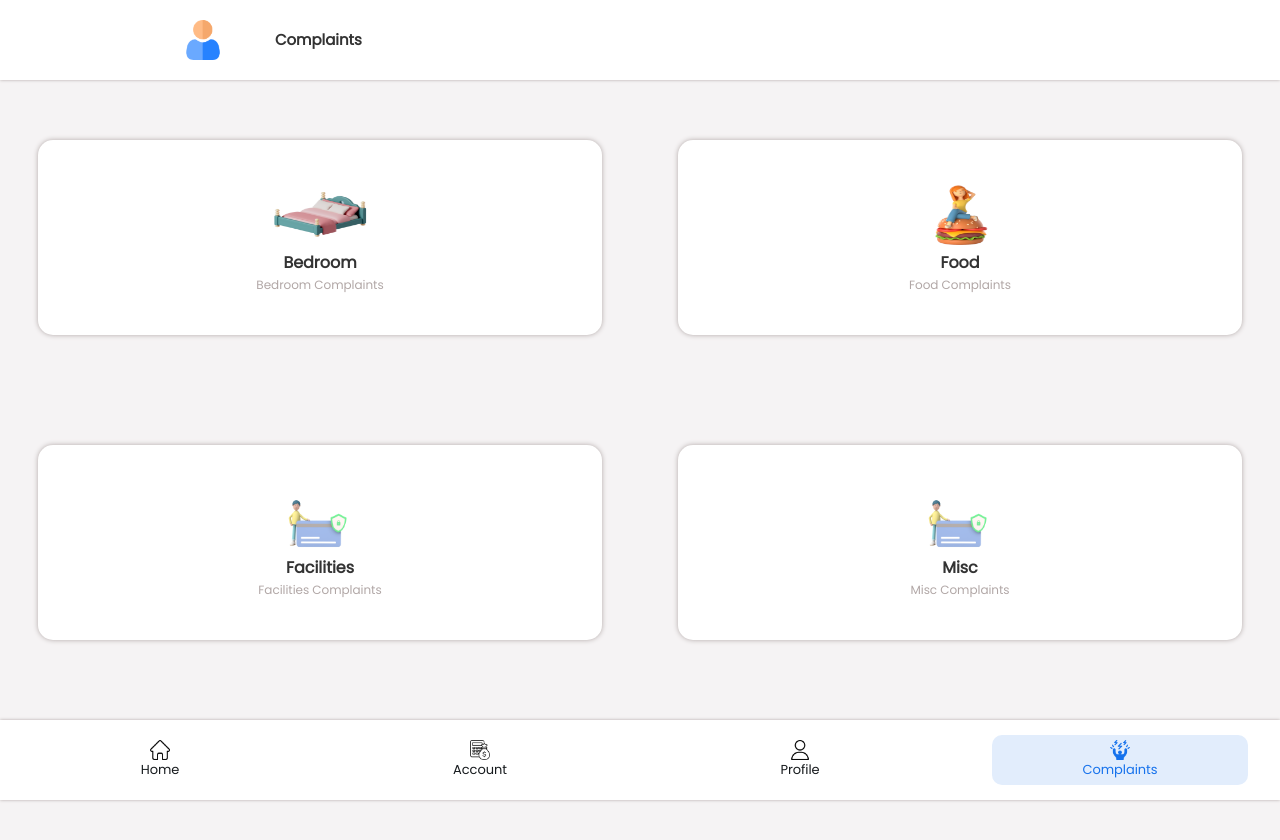
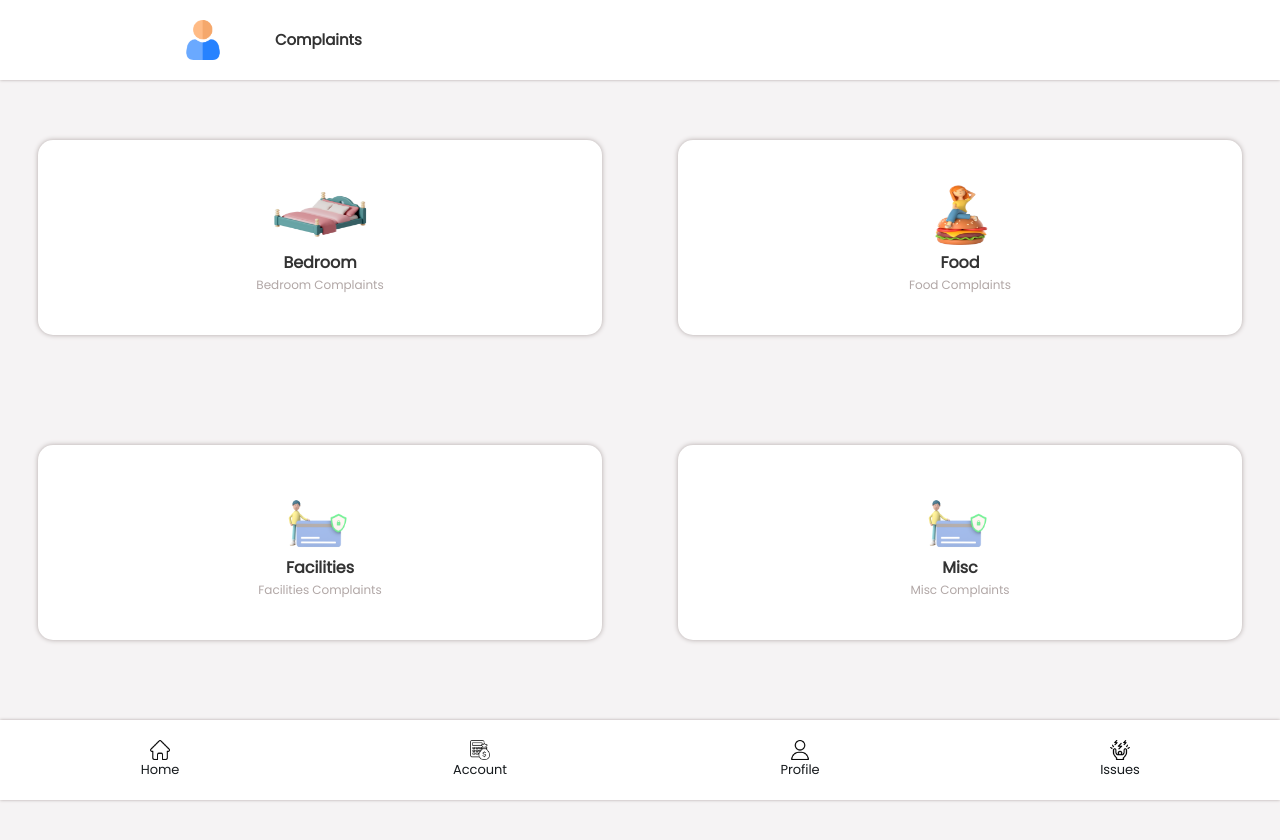
Before and after one commit to codeWithJooy/Rentfrontend, a React (Create React App) app: page /complaint in a window 1280 px wide. Shown: the top 840 px of the page. Built offline with nearby package versions, Linux system fonts and the light colour scheme.

Commit message:
Student Footer Fixed

```diff
--- a/src/Components/Footer/StudentFooter/StudentFooter.js
+++ b/src/Components/Footer/StudentFooter/StudentFooter.js
@@ -20,7 +20,7 @@ const student = [
     link: "/student",
   },
   {
-    title: "Complaints",
+    title: "Issues",
     icon: "Assets/Students/Footer/complaint.png",
     iconSelected: "Assets/Students/Footer/complaint_selected.png",
     link: "/complaint",
```
